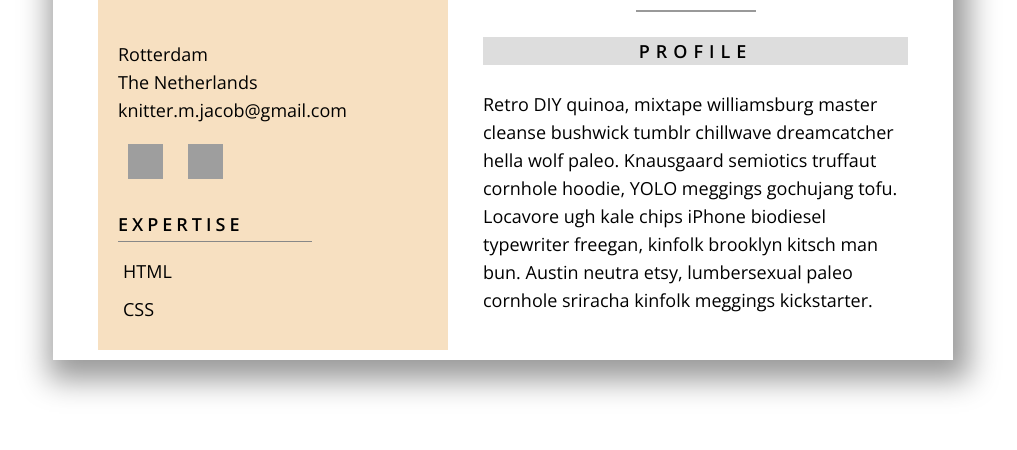
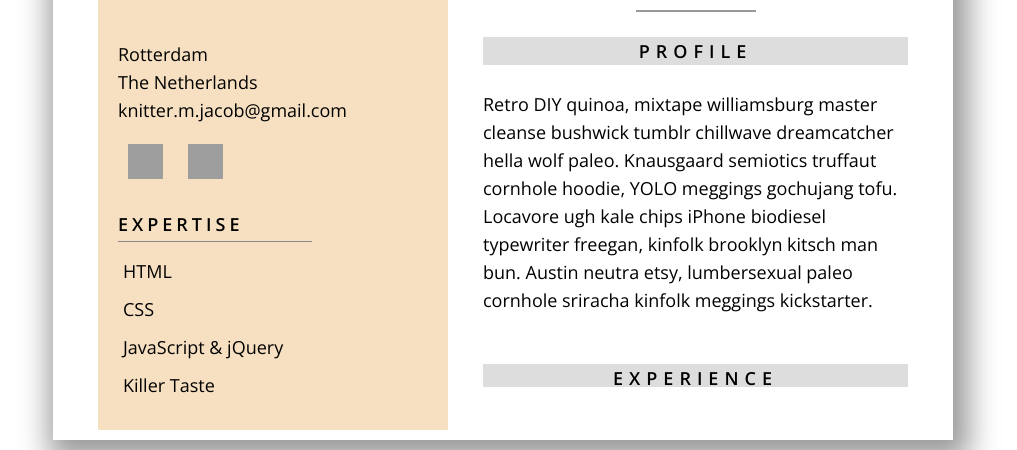
Before and after one commit to knitterJ/knitterj.github.io, a plain HTML site: page index.html in a window 1280 px wide. Shown: the part 370-820 px from the top of the page, without its empty margins (137-1154 px from the left). Drawn offline with nearby package versions, Linux system fonts and the light colour scheme; grey boxes are pictures that could not be loaded; a script that the page names is missing.

Commit message:
Update style.css

```diff
--- a/style.css
+++ b/style.css
@@ -25,7 +25,7 @@ body {
 .page {
   width: 90%;
   max-width: 900px;
-  height: 700px;
+  height: 780px;
   margin: 30px auto 10px auto;
   background-color: #fff;
   box-shadow: 6px 10px 28px 10px rgba(0,0,0,0.4);
```
